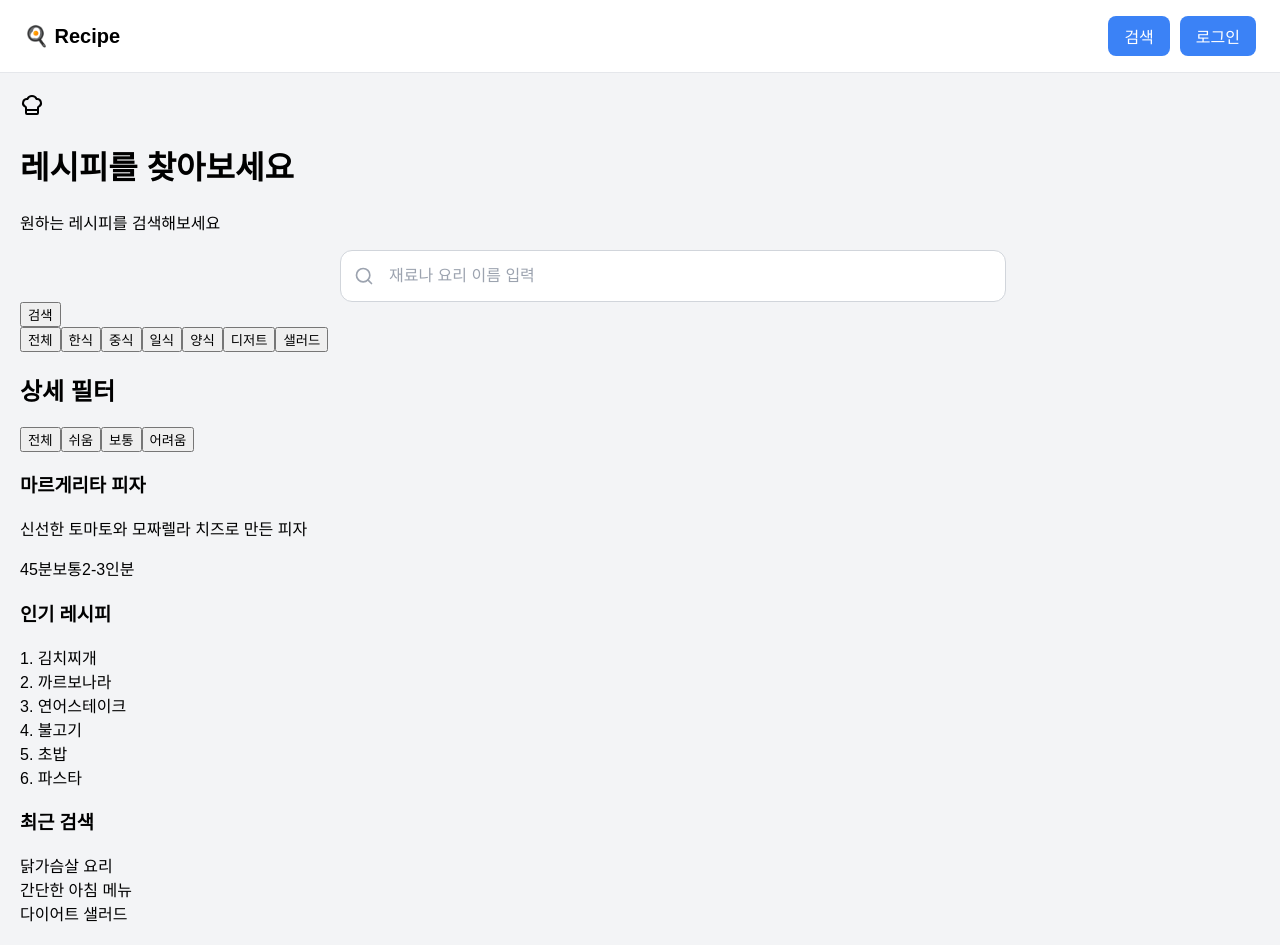
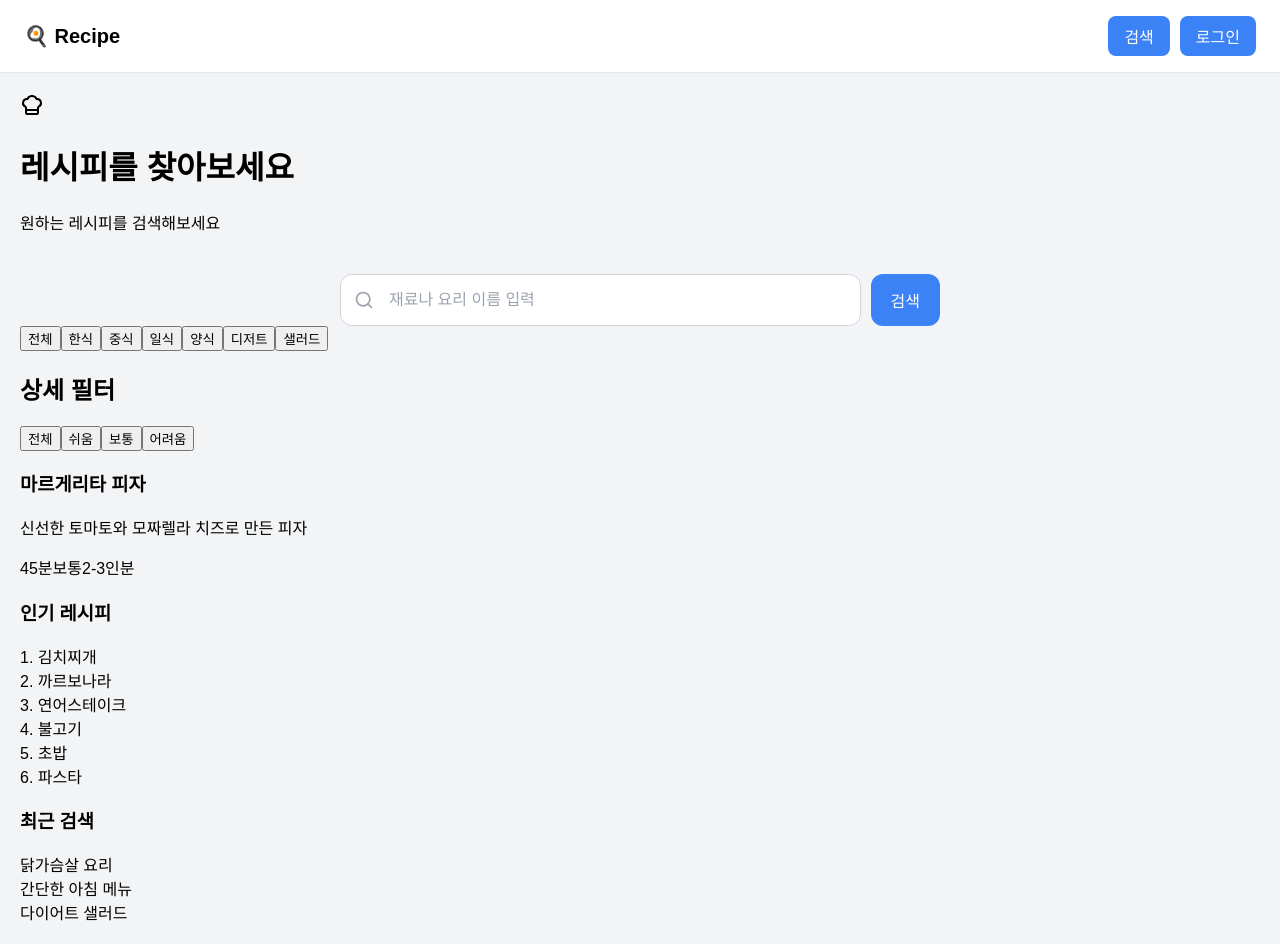
Before and after one commit to ksb214-hub/Recipe_project, a React (Create React App) app: page /search in a window 1280 px wide. Built offline with nearby package versions, Linux system fonts and the light colour scheme.

Commit message:
input + 버튼을 한 줄로 정렬

```diff
--- a/src/SearchPage/SearchPage.css
+++ b/src/SearchPage/SearchPage.css
@@ -1,14 +1,33 @@
-/* 검색 영역 */
+/* ================= 전체 검색 영역 ================= */
+
+.search-form {
+  width: 100%;
+  margin-top: 40px;
+}
+
+/* input + 버튼 컨테이너 */
+.search-container {
+  display: flex;
+  align-items: center;
+  gap: 10px;
+
+  max-width: 600px;
+  margin: 0 auto;
+}
+
+/* ================= input 영역 ================= */
+
 .search-wrapper {
   position: relative;
-  width: 50%;
-  max-width: 600px; /* 핵심: 최대 너비 제한 */
-  margin: 0 auto;   /* 가운데 정렬 */
+  flex: 1; /* 👈 input이 남은 공간 차지 */
 }
+
 /* 검색 input */
 .search-input {
   width: 100%;
-  padding: 16px 16px 16px 48px; /* 왼쪽 아이콘 공간 */
+  height: 52px;
+
+  padding: 0 16px 0 48px; /*  아이콘 공간 확보 */
 
   border: 1px solid #d1d5db;
   border-radius: 12px;
@@ -16,6 +35,7 @@
   font-size: 16px;
   outline: none;
 
+  box-sizing: border-box;
   transition: 0.2s;
 }
 
@@ -25,10 +45,13 @@
   box-shadow: 0 0 0 2px rgba(59, 130, 246, 0.2);
 }
 
-/* placeholder 스타일 */
+/* placeholder */
 .search-input::placeholder {
   color: #9ca3af;
 }
+
+/* ================= 아이콘 ================= */
+
 .search-icon {
   position: absolute;
   left: 14px;
@@ -36,5 +59,43 @@
   transform: translateY(-50%);
 
   color: #9ca3af;
-  pointer-events: none; /* 클릭 방해 안함 */
+  pointer-events: none;
 }
+
+/* ================= 버튼 ================= */
+
+.search-btn {
+  flex-shrink: 0; /* 줄어들지 않음 */
+
+  height: 52px;
+  padding: 0 20px;
+
+  background-color: #3b82f6;
+  color: white;
+
+  border: none;
+  border-radius: 12px;
+
+  font-size: 16px;
+  cursor: pointer;
+
+  transition: 0.2s;
+}
+
+/* hover */
+.search-btn:hover {
+  background-color: #2563eb;
+}
+
+/* ================= 반응형 ================= */
+
+@media (max-width: 768px) {
+  .search-container {
+    flex-direction: row;
+    gap: 10px;
+  }
+
+  .search-wrapper {
+    width: 100%;
+  }
+}
--- a/src/SearchPage/SearchPage.js
+++ b/src/SearchPage/SearchPage.js
@@ -87,16 +87,11 @@ export default function SearchPage() {
           원하는 레시피를 검색해보세요
         </p>
 
-        {/* 검색 바 */}
-        <form onSubmit={handleSearch} className="max-w-3xl mx-auto">
-          <div className="relative flex gap-2">
-
+        <form onSubmit={handleSearch} className="search-form">
+          <div className="search-container">
+            {/* input 영역 */}
             <div className="search-wrapper">
-
-              {/* 아이콘 */}
               <Search className="search-icon" size={20} />
-
-              {/* input */}
               <input
                 type="text"
                 value={searchQuery}
@@ -105,9 +100,8 @@ export default function SearchPage() {
                 className="search-input"
               />
             </div>
-
             {/* 검색 버튼 */}
-            <button className="px-6 py-4 bg-blue-500 text-white rounded-lg">
+            <button type="submit" className="search-btn">
               검색
             </button>
           </div>
```
